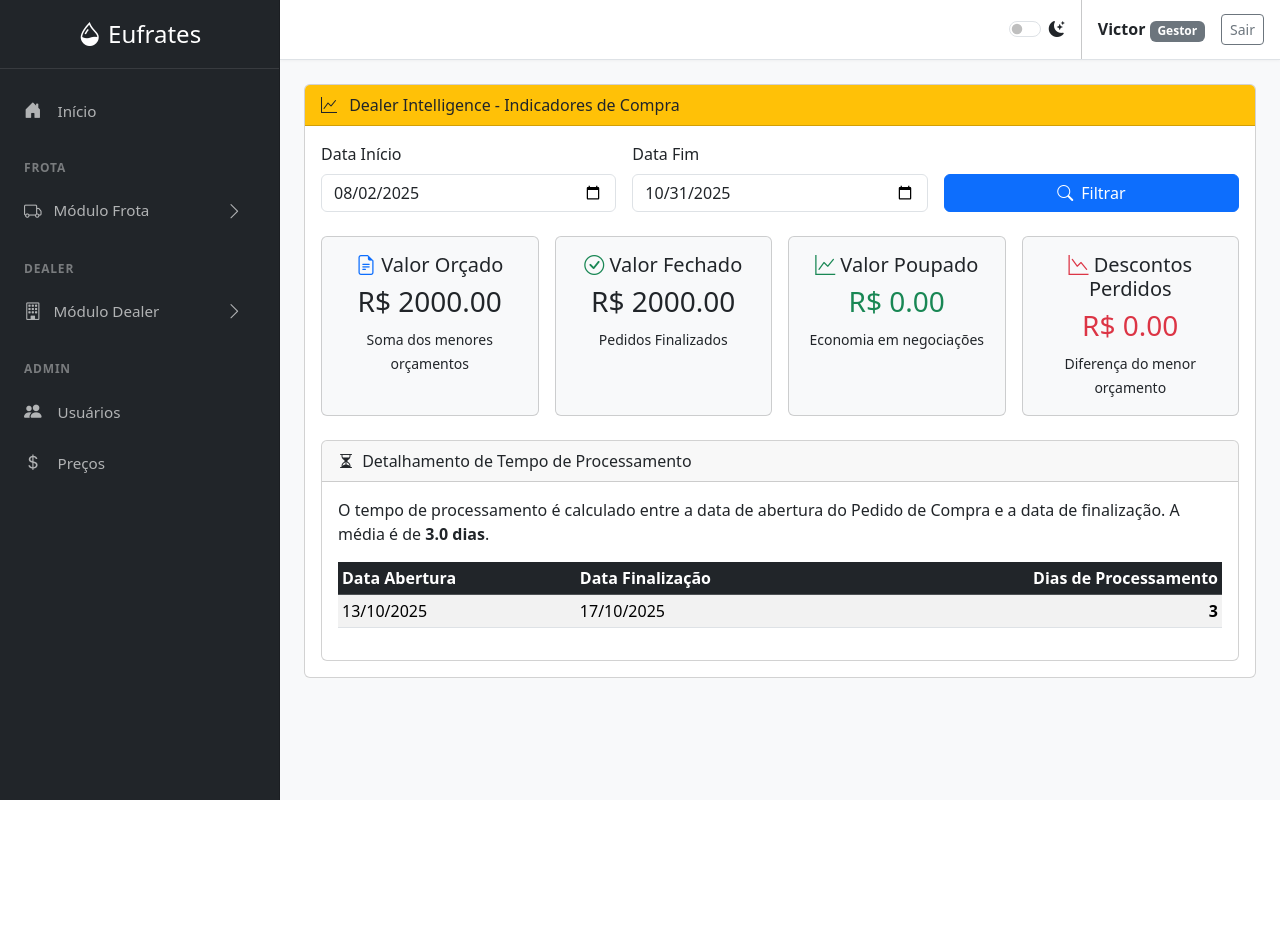
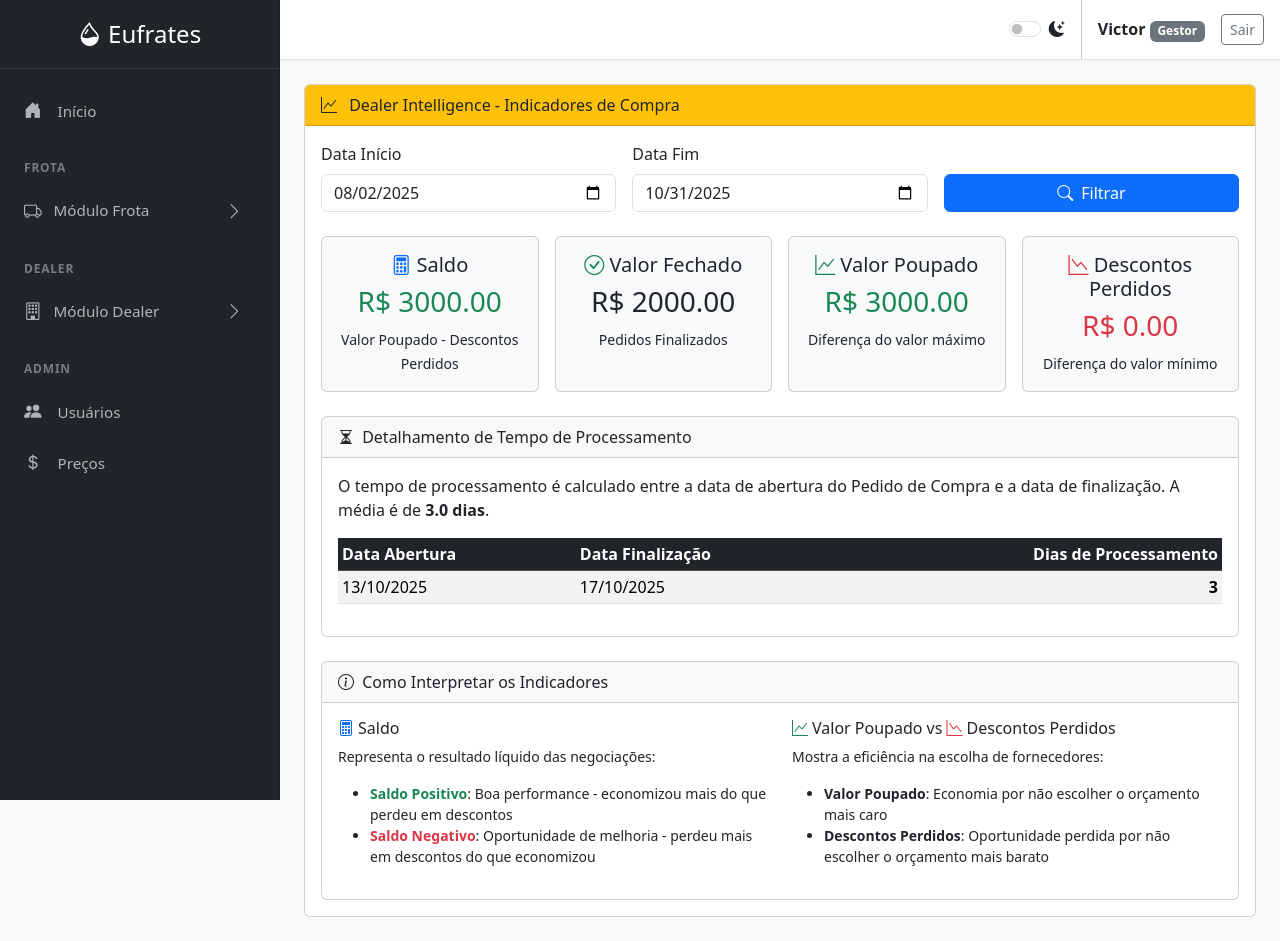
Before and after one commit to Mativis/abas-sys, a Flask app: page /dealers/dealer-intelligence in a window 1280 px wide. Before the commit the page ends 800 px from the top, so only its background shows below. Run offline with Flask 3, Linux system fonts and the light colour scheme; a user stored in the database is signed in; data comes from the database, SQL or seed files in the repository; both versions use the stored data as it was after the commit.

Commit message:
commit !fix functions intelligence!

```diff
--- a/database.py
+++ b/database.py
@@ -333,6 +333,8 @@ def finalizar_pedido_compra(pedido_id, dados):
 # --- (O resto das funções permanecem as mesmas) ---
 def obter_dealer_intelligence(data_inicio, data_fim):
     conn = get_db_connection()
+
+    # Query para obter todos os orçamentos das cotações no período
     query_orcamentos = '''
         SELECT c.id as cotacao_id, o.valor
         FROM orcamentos o
@@ -340,6 +342,8 @@ def obter_dealer_intelligence(data_inicio, data_fim):
         WHERE c.data_registro BETWEEN ? AND ?
     '''
     df_orcamentos = pd.read_sql(query_orcamentos, conn, params=(data_inicio, data_fim))
+
+    # Query para obter pedidos finalizados no período
     query_pedidos = '''
         SELECT p.valor_total, p.data_abertura, p.data_finalizacao, o.cotacao_id
         FROM pedidos_compra p
@@ -348,31 +352,50 @@ def obter_dealer_intelligence(data_inicio, data_fim):
     '''
     df_pedidos = pd.read_sql(query_pedidos, conn, params=(data_inicio, data_fim))
     conn.close()
+
+    # Inicializar variáveis
     total_fechado = df_pedidos['valor_total'].sum() if not df_pedidos.empty else 0
     total_orcado = 0
     valor_poupado = 0
     descontos_perdidos = 0
+
+    # Processar cada cotação que tem orçamentos
     if not df_orcamentos.empty:
-        total_orcado = df_orcamentos.groupby('cotacao_id')['valor'].min().sum()
+        # Para cada cotação, calcular o valor mínimo e máximo dos orçamentos
         for cotacao_id, group in df_orcamentos.groupby('cotacao_id'):
+            valor_minimo = group['valor'].min()
+            valor_maximo = group['valor'].max()
+            total_orcado += valor_minimo  # Mantém a lógica atual para referência
+
+            # Verificar se esta cotação tem um pedido finalizado
             if cotacao_id in df_pedidos['cotacao_id'].values:
-                menor_valor = group['valor'].min()
-                valor_aprovado = df_pedidos[df_pedidos['cotacao_id'] == cotacao_id]['valor_total'].iloc[0]
-                if valor_aprovado < menor_valor:
-                     valor_poupado += menor_valor - valor_aprovado
-                elif valor_aprovado > menor_valor:
-                    descontos_perdidos += valor_aprovado - menor_valor
+                valor_selecionado = df_pedidos[df_pedidos['cotacao_id'] == cotacao_id]['valor_total'].iloc[0]
+
+                # CORREÇÃO: Aplicar a lógica correta
+                # Valor Poupado = Valor máximo - Valor selecionado
+                valor_poupado += max(0, valor_maximo - valor_selecionado)
+
+                # Descontos Perdidos = Valor selecionado - Valor mínimo
+                descontos_perdidos += max(0, valor_selecionado - valor_minimo)
+
+    # NOVA LÓGICA: Saldo = Valor Poupado - Descontos Perdidos
+    saldo = valor_poupado - descontos_perdidos
+
+    # Cálculo do tempo de processamento (mantido igual)
     media_dias_processamento = 0
     relatorio_processamento = []
+
     if not df_pedidos.empty and 'data_finalizacao' in df_pedidos.columns and pd.notna(df_pedidos['data_finalizacao']).all():
         df_pedidos['data_abertura'] = pd.to_datetime(df_pedidos['data_abertura'])
         df_pedidos['data_finalizacao'] = pd.to_datetime(df_pedidos['data_finalizacao'])
         df_pedidos['dias_processamento'] = (df_pedidos['data_finalizacao'] - df_pedidos['data_abertura']).dt.days
         media_dias_processamento = df_pedidos['dias_processamento'].mean()
         relatorio_processamento = df_pedidos[['data_abertura', 'data_finalizacao', 'dias_processamento']].to_dict('records')
+
     return {
         'total_fechado': total_fechado,
-        'total_orcado': total_orcado,
+        'total_orcado': total_orcado,  # Mantido para referência, mas não será exibido
+        'saldo': saldo,  # NOVO: Saldo calculado
         'valor_poupado': valor_poupado,
         'descontos_perdidos': descontos_perdidos,
         'media_dias_processamento': media_dias_processamento if pd.notna(media_dias_processamento) else 0,
--- a/templates/base.html
+++ b/templates/base.html
@@ -175,6 +175,7 @@
                         <li><a class="nav-link {% if active_page == 'cotacoes_relatorio' %}active{% endif %}" href="{{ url_for('dealer.cotacoes_relatorio') }}">Cotações</a></li>
                         <li><a class="nav-link {% if active_page == 'pedidos_relatorio' %}active{% endif %}" href="{{ url_for('dealer.pedidos_relatorio') }}">Pedidos</a></li>
                         <li><a class="nav-link {% if active_page == 'fornecedores' %}active{% endif %}" href="{{ url_for('dealer.fornecedores') }}">Fornecedores</a></li>
+                        <li><a class="nav-link {% if active_page == 'fornecedores' %}active{% endif %}" href="{{ url_for('dealer.dealer_intelligence') }}">Dealer intelligence</a></li>
                     </ul>
                 </div>
             </li>
--- a/templates/dealer_intelligence.html
+++ b/templates/dealer_intelligence.html
@@ -28,9 +28,11 @@
             <div class="col-md-3">
                 <div class="card text-center bg-light h-100">
                     <div class="card-body">
-                        <h5><i class="bi bi-file-earmark-text text-primary"></i> Valor Orçado</h5>
-                        <h3>R$ {{ "%.2f"|format(data.total_orcado) }}</h3>
-                        <small>Soma dos menores orçamentos</small>
+                        <h5><i class="bi bi-calculator text-primary"></i> Saldo</h5>
+                        <h3 class="{% if data.saldo >= 0 %}text-success{% else %}text-danger{% endif %}">
+                            R$ {{ "%.2f"|format(data.saldo) }}
+                        </h3>
+                        <small>Valor Poupado - Descontos Perdidos</small>
                     </div>
                 </div>
             </div>
@@ -48,7 +50,7 @@
                     <div class="card-body">
                         <h5><i class="bi bi-graph-up text-success"></i> Valor Poupado</h5>
                         <h3 class="text-success">R$ {{ "%.2f"|format(data.valor_poupado) }}</h3>
-                        <small>Economia em negociações</small>
+                        <small>Diferença do valor máximo</small>
                     </div>
                 </div>
             </div>
@@ -57,7 +59,7 @@
                     <div class="card-body">
                         <h5><i class="bi bi-graph-down text-danger"></i> Descontos Perdidos</h5>
                         <h3 class="text-danger">R$ {{ "%.2f"|format(data.descontos_perdidos) }}</h3>
-                        <small>Diferença do menor orçamento</small>
+                        <small>Diferença do valor mínimo</small>
                     </div>
                 </div>
             </div>
@@ -95,6 +97,32 @@
                 </div>
             </div>
         </div>
+
+        <div class="card mt-4">
+            <div class="card-header">
+                <i class="bi bi-info-circle me-1"></i> Como Interpretar os Indicadores
+            </div>
+            <div class="card-body">
+                <div class="row">
+                    <div class="col-md-6">
+                        <h6><i class="bi bi-calculator text-primary me-1"></i>Saldo</h6>
+                        <p class="small">Representa o resultado líquido das negociações:</p>
+                        <ul class="small">
+                            <li><strong class="text-success">Saldo Positivo</strong>: Boa performance - economizou mais do que perdeu em descontos</li>
+                            <li><strong class="text-danger">Saldo Negativo</strong>: Oportunidade de melhoria - perdeu mais em descontos do que economizou</li>
+                        </ul>
+                    </div>
+                    <div class="col-md-6">
+                        <h6><i class="bi bi-graph-up text-success me-1"></i>Valor Poupado vs <i class="bi bi-graph-down text-danger me-1"></i>Descontos Perdidos</h6>
+                        <p class="small">Mostra a eficiência na escolha de fornecedores:</p>
+                        <ul class="small">
+                            <li><strong>Valor Poupado</strong>: Economia por não escolher o orçamento mais caro</li>
+                            <li><strong>Descontos Perdidos</strong>: Oportunidade perdida por não escolher o orçamento mais barato</li>
+                        </ul>
+                    </div>
+                </div>
+            </div>
+        </div>
     </div>
 </div>
 {% endblock %}
```
Also changed, not shown: abastecimentos.db.
